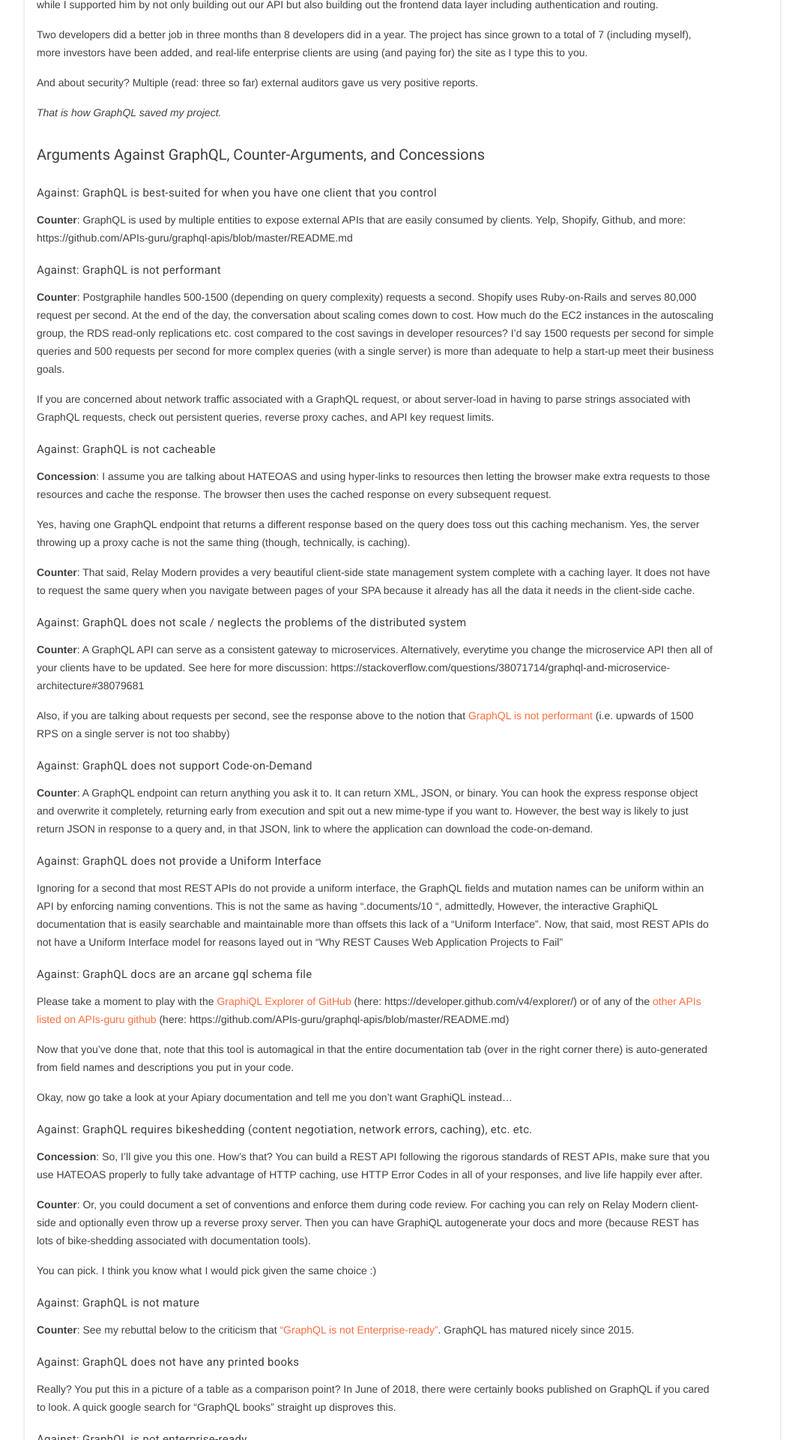
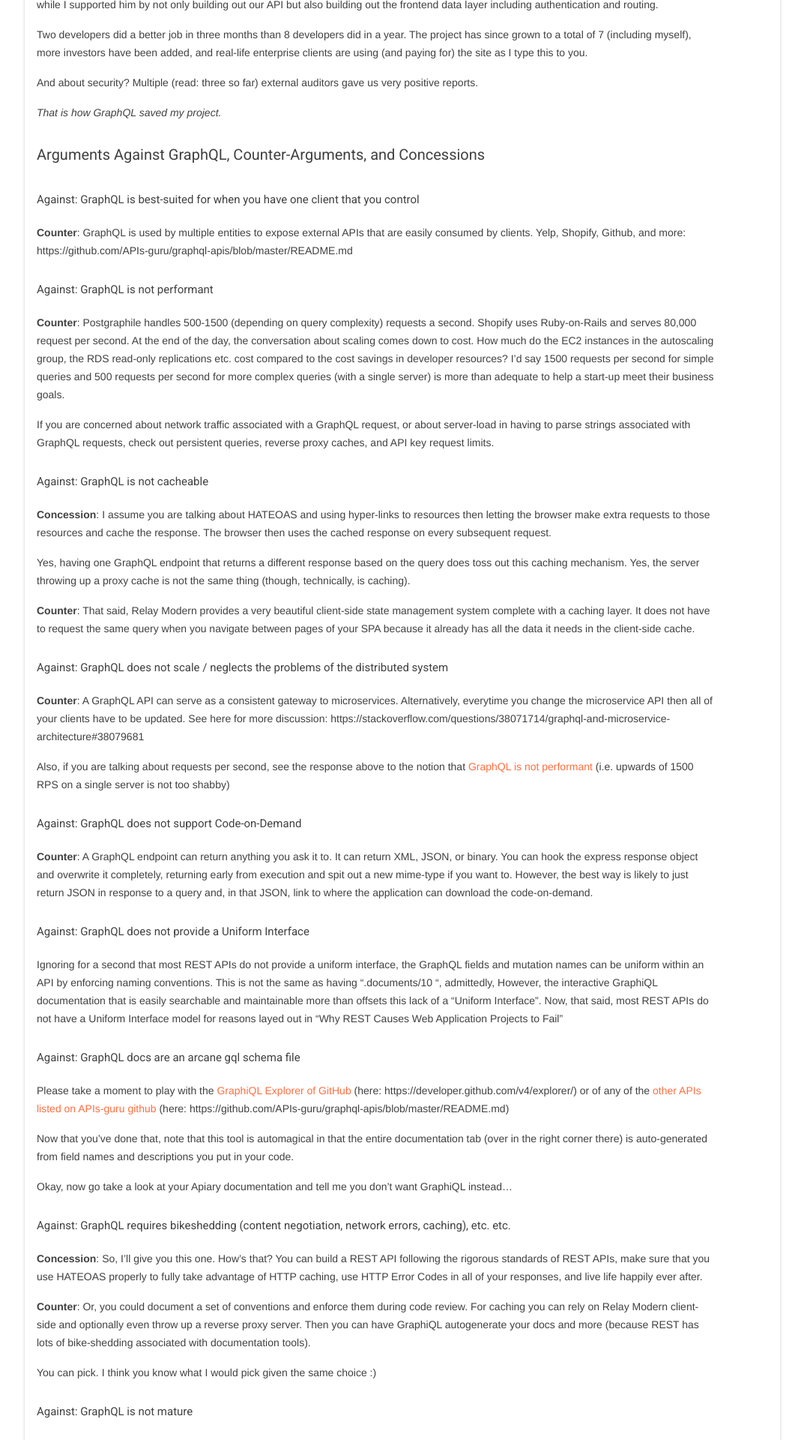
Before and after one commit to chadfurman/chadfurman.github.io, a Jekyll site: the page built from _posts/2018-8-5-How-GraphQL-Saved-My-Project.markdown, in a window 1280 px wide. Shown: the part 2137-4057 px from the top of the page at 75% size, without its empty margins (103-1176 px from the left). Built offline with Jekyll 4.4.1, drawn with Linux system fonts in a browser that asks for light colours; Markdown is read by kramdown in place of the engine named in the settings; comment, search, counter and statistics services are not loaded.

Commit message:
Post polish: graphql

```diff
--- a/_posts/2018-8-5-How-GraphQL-Saved-My-Project.markdown
+++ b/_posts/2018-8-5-How-GraphQL-Saved-My-Project.markdown
@@ -68,70 +68,70 @@
 
 ### Arguments Against GraphQL, Counter-Arguments, and Concessions
 
-##### Against: GraphQL is best-suited for when you have one client that you control
+#### Against: GraphQL is best-suited for when you have one client that you control
 **Counter**: GraphQL is used by multiple entities to expose external APIs that are easily consumed by clients.  Yelp, Shopify, Github, and more: https://github.com/APIs-guru/graphql-apis/blob/master/README.md
 
-##### Against: GraphQL is not performant
+#### Against: GraphQL is not performant
 **Counter**: Postgraphile handles 500-1500 (depending on query complexity) requests a second.  Shopify uses Ruby-on-Rails and serves 80,000 request per second.  At the end of the day, the conversation about scaling comes down to cost.  How much do the EC2 instances in the autoscaling group, the RDS read-only replications etc. cost compared to the cost savings in developer resources?  I’d say 1500 requests per second for simple queries and 500 requests per second for more complex queries (with a single server) is more than adequate to help a start-up meet their business goals.
 
 If you are concerned about network traffic associated with a GraphQL request, or about server-load in having to parse strings associated with GraphQL requests, check out persistent queries, reverse proxy caches, and API key request limits.
 
 
-##### Against: GraphQL is not cacheable
+#### Against: GraphQL is not cacheable
 **Concession**: I assume you are talking about HATEOAS and using hyper-links to resources then letting the browser make extra requests to those resources and cache the response.  The browser then uses the cached response on every subsequent request.
 
 Yes, having one GraphQL endpoint that returns a different response based on the query does toss out this caching mechanism.  Yes, the server throwing up a proxy cache is not the same thing (though, technically, is caching).
 
 **Counter**: That said, Relay Modern provides a very beautiful client-side state management system complete with a caching layer.  It does not have to request the same query when you navigate between pages of your SPA because it already has all the data it needs in the client-side cache.
 
-##### Against: GraphQL does not scale / neglects the problems of the distributed system
+#### Against: GraphQL does not scale / neglects the problems of the distributed system
 **Counter**: A GraphQL API can serve as a consistent gateway to microservices.  Alternatively, everytime you change the microservice API then all of your clients have to be updated.  See here for more discussion: https://stackoverflow.com/questions/38071714/graphql-and-microservice-architecture#38079681
 
 Also, if you are talking about requests per second, see the response above to the notion that [GraphQL is not performant](#against-graphql-is-not-performant) (i.e. upwards of 1500 RPS on a single server is not too shabby)
 
-##### Against: GraphQL does not support Code-on-Demand
+#### Against: GraphQL does not support Code-on-Demand
 **Counter**: A GraphQL endpoint can return anything you ask it to.  It can return XML, JSON, or binary.  You can hook the express response object and overwrite it completely, returning early from execution and spit out a new mime-type if you want to.  However, the best way is likely to just return JSON in response to a query and, in that JSON, link to where the application can download the code-on-demand.
 
 
-##### Against: GraphQL does not provide a Uniform Interface
+#### Against: GraphQL does not provide a Uniform Interface
 Ignoring for a second that most REST APIs do not provide a uniform interface, the GraphQL fields and mutation names can be uniform within an API by enforcing naming conventions.  This is not the same as having “.documents/10 “, admittedly,  However, the interactive GraphiQL documentation that is easily searchable and maintainable more than offsets this lack of a “Uniform Interface”.  Now, that said, most REST APIs do not have a Uniform Interface model for reasons layed out in “Why REST Causes Web Application Projects to Fail”
 
 
-##### Against: GraphQL docs are an arcane gql schema file
+#### Against: GraphQL docs are an arcane gql schema file
 Please take a moment to play with the [GraphiQL Explorer of GitHub](https://developer.github.com/v4/explorer/) (here: https://developer.github.com/v4/explorer/) or of any of the [other APIs listed on APIs-guru github](https://github.com/APIs-guru/graphql-apis/blob/master/README.md) (here: https://github.com/APIs-guru/graphql-apis/blob/master/README.md)
 
 Now that you’ve done that, note that this tool is automagical in that the entire documentation tab (over in the right corner there) is auto-generated from field names and descriptions you put in your code.
 
 Okay, now go take a look at your Apiary documentation and tell me you don’t want GraphiQL instead...
 
-##### Against: GraphQL requires bikeshedding (content negotiation, network errors, caching), etc. etc.
+#### Against: GraphQL requires bikeshedding (content negotiation, network errors, caching), etc. etc.
 **Concession**: So, I’ll give you this one. How’s that?  You can build a REST API following the rigorous standards of REST APIs, make sure that you use HATEOAS properly to fully take advantage of HTTP caching, use HTTP Error Codes in all of your responses, and live life happily ever after.
 
 **Counter**: Or, you could document a set of conventions and enforce them during code review.  For caching you can rely on Relay Modern client-side and optionally even throw up a reverse proxy server.  Then you can have GraphiQL autogenerate your docs and more (because REST has lots of bike-shedding associated with documentation tools).
 
 You can pick.  I think you know what I would pick given the same choice :)
 
-##### Against: GraphQL is not mature
+#### Against: GraphQL is not mature
 **Counter**: See my rebuttal below to the criticism that [“GraphQL is not Enterprise-ready”](#against-graphql-is-not-enterprise-ready).  GraphQL has matured nicely since 2015.
 
-##### Against: GraphQL does not have any printed books
+#### Against: GraphQL does not have any printed books
 Really?  You put this in a picture of a table as a comparison point?  In June of 2018, there were certainly books published on GraphQL if you cared to look.  A quick google search for “GraphQL books” straight up disproves this.
 
-##### Against: GraphQL is not enterprise-ready
+#### Against: GraphQL is not enterprise-ready
 Tell that to Yelp, Shopify, Facebook, and many many more (https://medium.com/@Akryum/oh-no-another-bullet-points-under-argumented-article-with-misleading-comparison-charts-d0dca01d2c04).  Note, also, that GraphQL continues to grow in the public-sphere and that Facebook as since relinquished its patents on the tech to the community at large.
 
 I’ve also seen Enterprises using PHP 4 when PHP 7 just came out, using CakePHP 1 when the newest version was 3+, and interfacing with it all in jQuery.  The effects of an unmaintainable REST API can be felt many years in the future.
 
 Enterprises are surprisingly robust organizations that really only care about solving their business goals with the most cost-effective (secure, efficient, effective) method.  I believe that the most cost effective method is to use GraphQL to empower developers to iterate on and deliver maintainable code faster.
 
-##### Against: GraphQL couples the client to the server at development time
+#### Against: GraphQL couples the client to the server at development time
 *AKA “application state is not driven by the server”*
 
 **Counter**: No matter what, the client relies on the server to spit out data in a consistent fashion.  Assuming again you are referencing HATEOAS then note that HATEOAS does not require the API to implement it in a specific way -- the API could elect to change the way HATEOAS is implemented.
 
 Moreover, the power of Relay Modern and declarative data dependencies makes it empowering and beneficial to control application state client-side.
 
-##### Against: GraphQL query optimization is hard
+#### Against: GraphQL query optimization is hard
 **Counter**: Premature optimization is a death knell for software projects.
 
 GraphQL is easy to setup, maintain, and consume.  In the long run, you should only optimize when you have bottlenecks.  And once you have performance bottlenecks then you know where your time is best spent in optimizations.  The time you save in constructing your client and server is in no way lost on late-stage optimizations.
```
